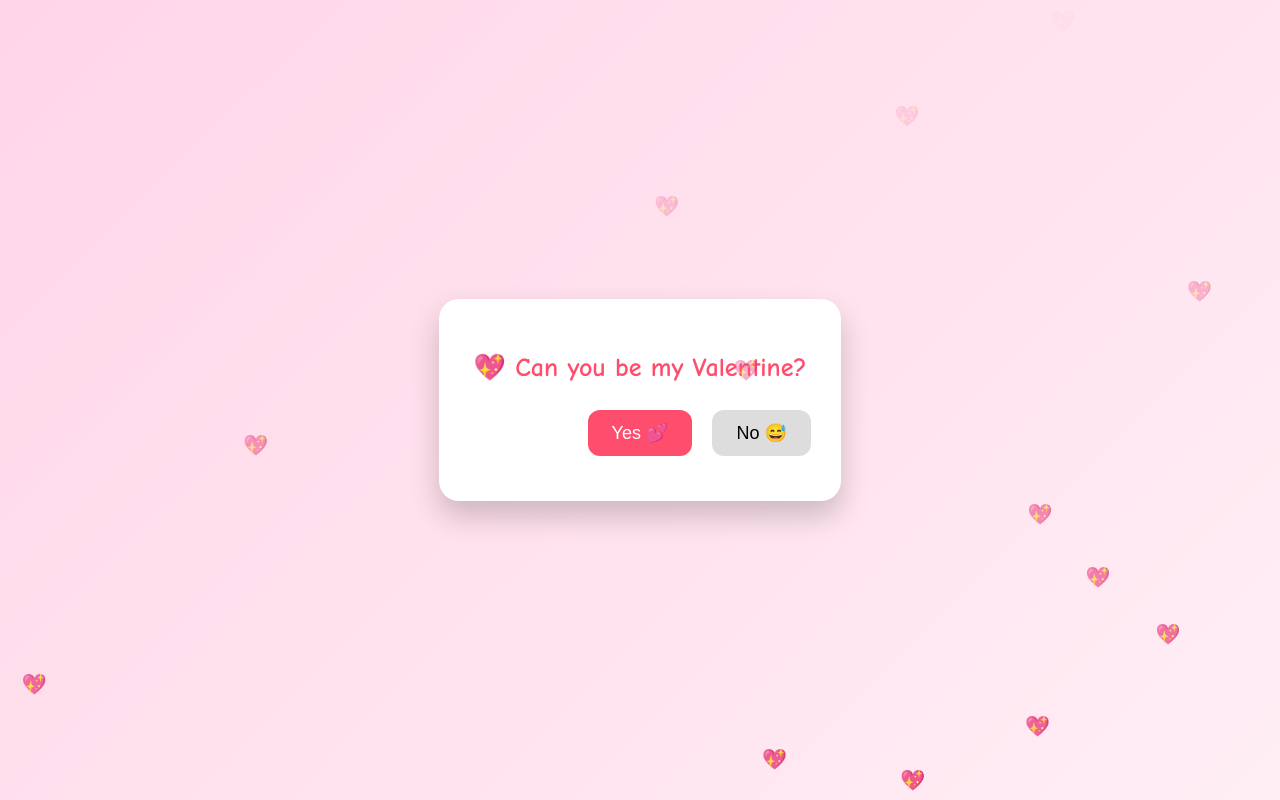
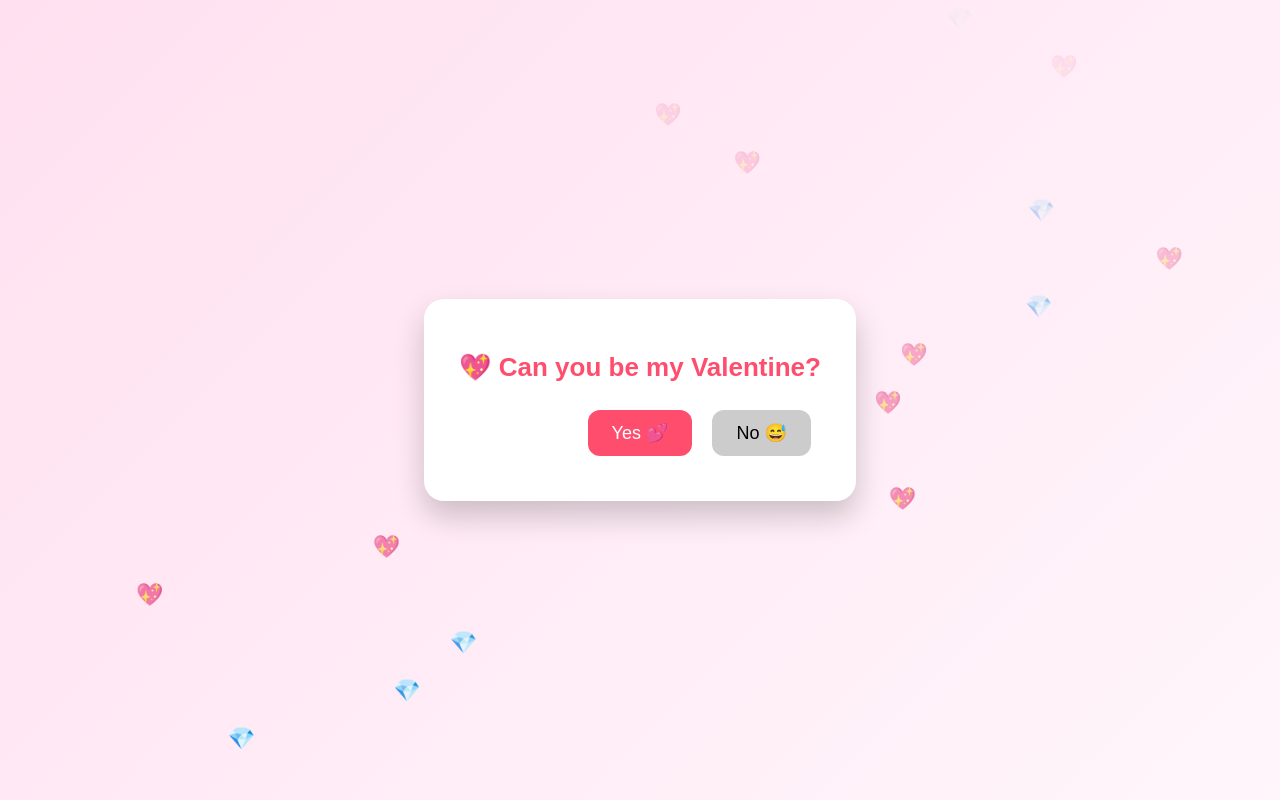
Before and after one commit to polzab2881/job-hunt-notes-2024-demo-page, a plain HTML site: page index.html in a window 1280 px wide. Drawn offline with Linux system fonts and the light colour scheme.

Commit message:
Update index.html

```diff
--- a/index.html
+++ b/index.html
@@ -2,16 +2,16 @@
 <html lang="en">
 <head>
   <meta charset="UTF-8">
-  <title>Hi 😊</title>
+  <title>Hey 😊</title>
   <style>
     body {
       height: 100vh;
       margin: 0;
-      background: linear-gradient(135deg, #ffd6e8, #ffeef5);
+      background: linear-gradient(135deg, #ffe0f0, #fff6fb);
       display: flex;
       justify-content: center;
       align-items: center;
-      font-family: "Comic Sans MS", cursive;
+      font-family: Arial, sans-serif;
       overflow: hidden;
     }
 
@@ -22,6 +22,7 @@
       text-align: center;
       box-shadow: 0 15px 30px rgba(0,0,0,0.2);
       animation: pop 0.6s ease;
+      z-index: 2;
     }
 
     @keyframes pop {
@@ -41,6 +42,7 @@
       border-radius: 12px;
       margin: 10px;
       cursor: pointer;
+      transition: transform 0.2s;
     }
 
     #yes {
@@ -49,18 +51,18 @@
     }
 
     #no {
-      background: #ddd;
+      background: #ccc;
       position: absolute;
     }
 
-    .heart {
+    .float {
       position: absolute;
-      color: #ff4d6d;
-      font-size: 20px;
-      animation: float 4s infinite ease-in;
+      animation: floatUp 5s linear;
+      font-size: 22px;
+      pointer-events: none;
     }
 
-    @keyframes float {
+    @keyframes floatUp {
       0% { transform: translateY(0); opacity: 1; }
       100% { transform: translateY(-800px); opacity: 0; }
     }
@@ -74,31 +76,52 @@
     <button id="no" onmouseover="moveNo()">No 😅</button>
   </div>
 
+  <!-- Sounds -->
+  <audio id="noSound">
+    <source src="https://www.myinstants.com/media/sounds/cartoon-slip.mp3">
+  </audio>
+
+  <audio id="yesMusic">
+    <source src="https://www.bensound.com/bensound-music/bensound-love.mp3">
+  </audio>
+
   <script>
+    let yesScale = 1;
+
     function moveNo() {
       const noBtn = document.getElementById("no");
-      noBtn.style.left = Math.random() * (window.innerWidth - 100) + "px";
-      noBtn.style.top = Math.random() * (window.innerHeight - 50) + "px";
+      const yesBtn = document.getElementById("yes");
+
+      noBtn.style.left = Math.random() * (window.innerWidth - 120) + "px";
+      noBtn.style.top = Math.random() * (window.innerHeight - 60) + "px";
+
+      document.getElementById("noSound").play();
+
+      yesScale += 0.15;
+      yesBtn.style.transform = `scale(${yesScale})`;
     }
 
     function yesClicked() {
+      document.getElementById("yesMusic").play();
+
       document.body.innerHTML = `
         <div class="box">
           <h1>❤️ I love you ❤️</h1>
-          <p>You just made my whole day 🥰</p>
+          <p>You just made my day 🥰<br>
+          Now you owe me a date 💎💖</p>
         </div>
       `;
     }
 
-    // floating hearts
+    // floating hearts & gems
     setInterval(() => {
-      const heart = document.createElement("div");
-      heart.className = "heart";
-      heart.innerHTML = "💖";
-      heart.style.left = Math.random() * 100 + "vw";
-      heart.style.bottom = "0px";
-      document.body.appendChild(heart);
-      setTimeout(() => heart.remove(), 4000);
+      const el = document.createElement("div");
+      el.className = "float";
+      el.innerHTML = Math.random() > 0.5 ? "💖" : "💎";
+      el.style.left = Math.random() * 100 + "vw";
+      el.style.bottom = "0px";
+      document.body.appendChild(el);
+      setTimeout(() => el.remove(), 5000);
     }, 300);
   </script>
 
```
